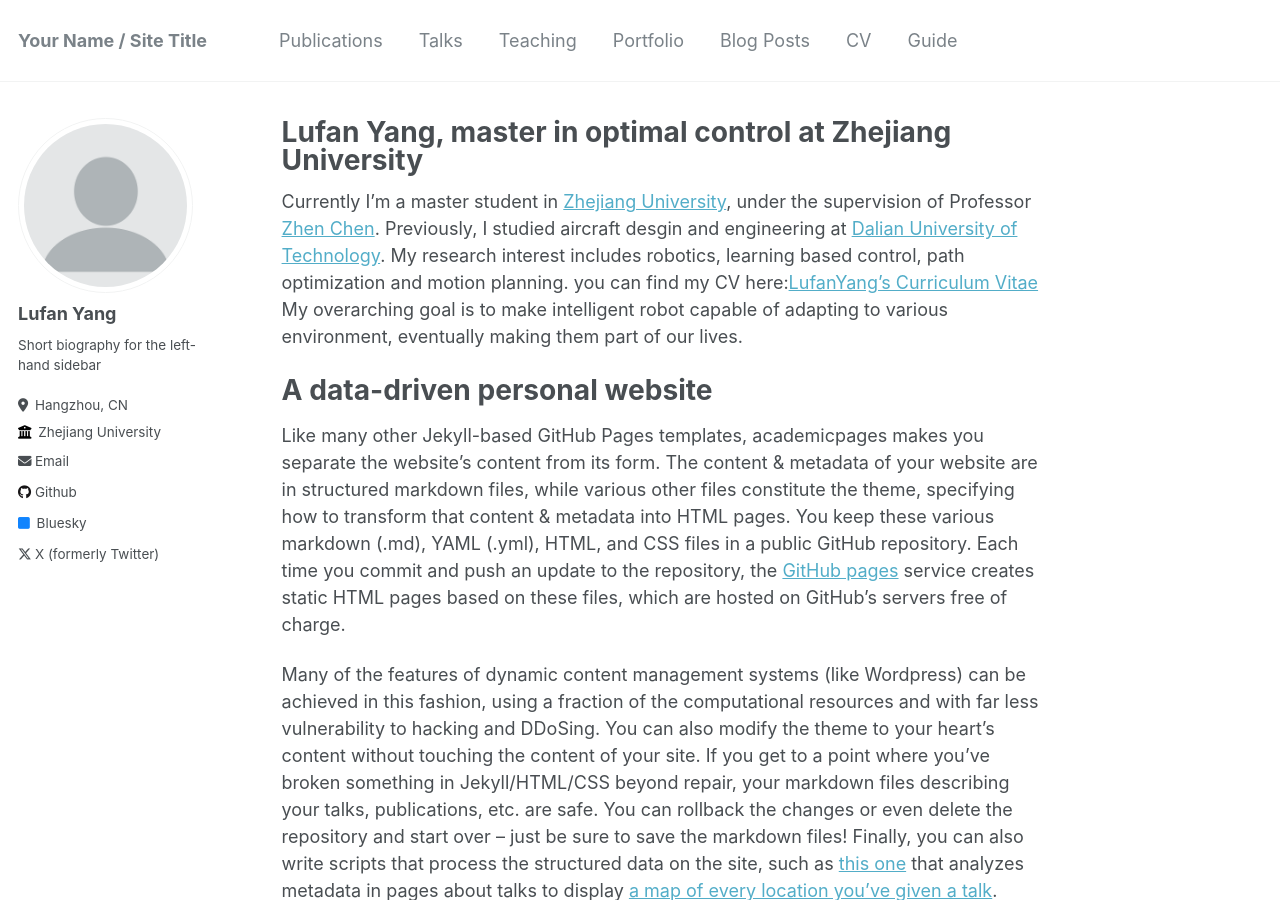
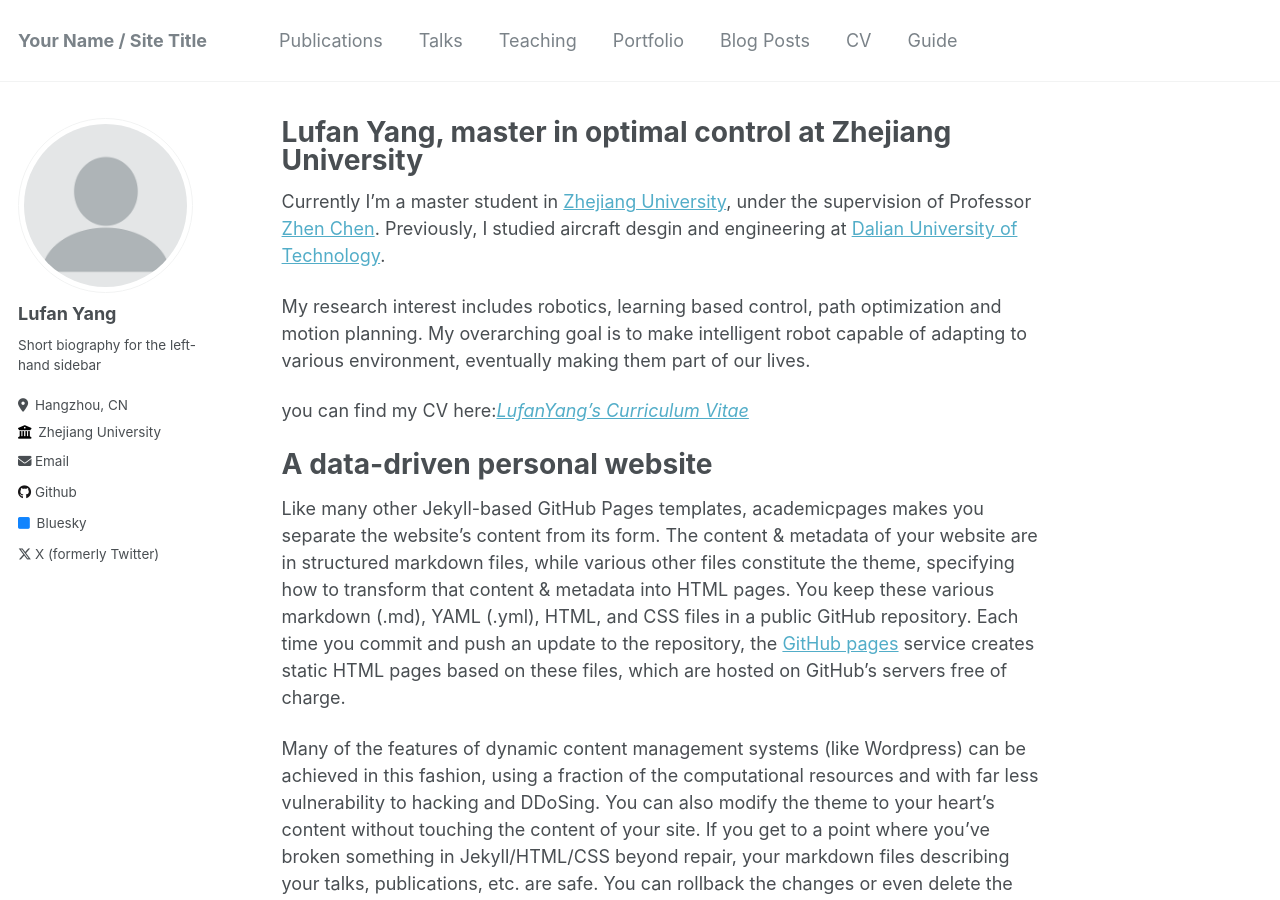
Before and after one commit to yanglufan98/lufanyang98, a Jekyll site: the page built from _pages/about.md, in a window 1280 px wide and 900 px high. Built offline with Jekyll 4.4.1, drawn with Linux system fonts in a browser that asks for light colours.

```diff
--- a/_pages/about.md
+++ b/_pages/about.md
@@ -7,9 +7,10 @@ redirect_from:
   - /about.html
 ---
 Currently I'm a master student in [Zhejiang University](https://www.zju.edu.cn/english/), under the supervision of Professor [Zhen Chen](https://scholar.google.com/citations?user=HZIqqJYAAAAJ&hl=en). Previously, I studied aircraft desgin and engineering at [Dalian University of Technology](https://en.dlut.edu.cn/).
-My research interest includes robotics, learning based control, path optimization and motion planning.
-you can find my CV here:[LufanYang's Curriculum Vitae](../assets/Curiculum_Vitae.pdf)
-My overarching goal is to make intelligent robot capable of adapting to various environment, eventually making them part of our lives.
+
+My research interest includes robotics, learning based control, path optimization and motion planning. My overarching goal is to make intelligent robot capable of adapting to various environment, eventually making them part of our lives.
+
+you can find my CV here:*[LufanYang's Curriculum Vitae](../assets/Curiculum_Vitae.pdf)*
 
 A data-driven personal website
 ======
```
